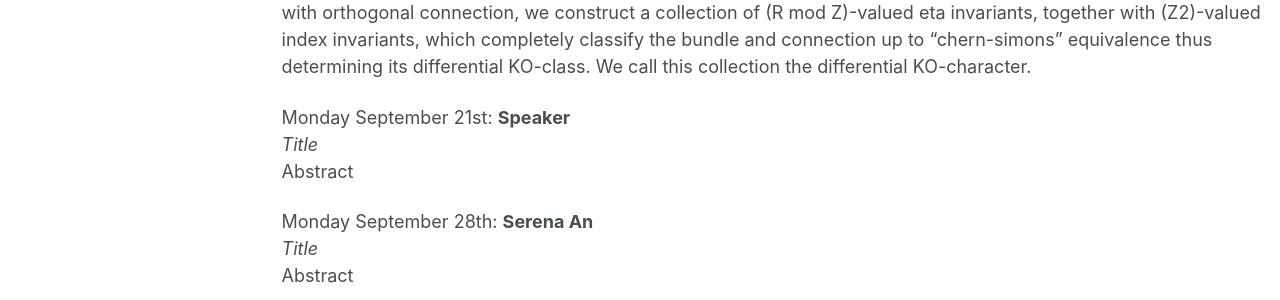
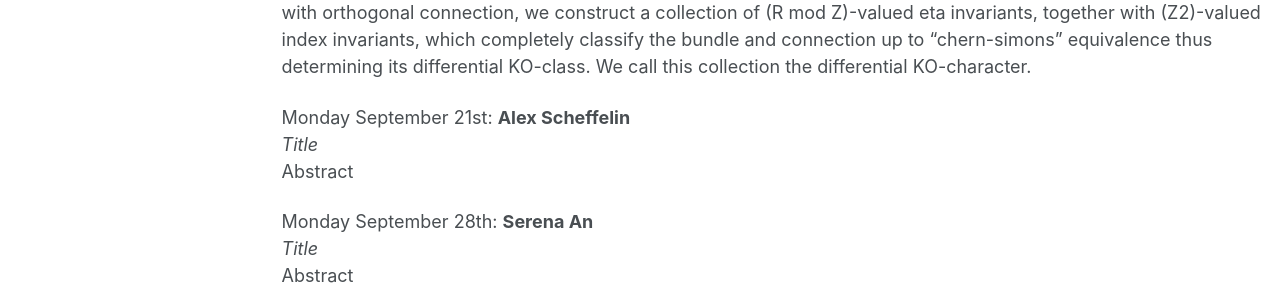
Before and after one commit to azeliepicot/azeliepicot.github.io, a Jekyll site: the page built from _pages/rat seminar.md, in a window 1280 px wide and 1330 px high. Shown: the part 691-991 px from the top of the window. Built offline with Jekyll 4.4.1, drawn with Linux system fonts in a browser that asks for light colours.

Commit message:
Update speaker name for seminar on differential KO-theory

```diff
--- a/_pages/rat seminar.md
+++ b/_pages/rat seminar.md
@@ -22,7 +22,7 @@ Differential cohomology theories refine ordinary cohomology by keeping track not
 
 In this talk I will discuss a real analogue of this story for differential KO-theory. Starting from a real vector bundle with orthogonal connection, we construct a collection of (R mod Z)-valued eta invariants, together with (Z2)-valued index invariants, which completely classify the bundle and connection up to "chern-simons" equivalence thus determining its differential KO-class. We call this collection the differential KO-character.
 
-Monday September 21st: **Speaker**
+Monday September 21st: **Alex Scheffelin**
 *Title*
 Abstract
 
```
